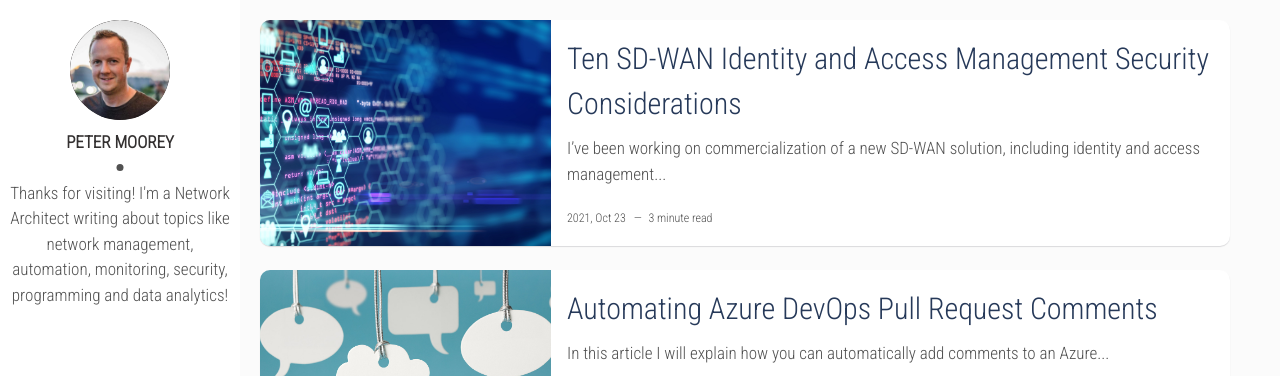
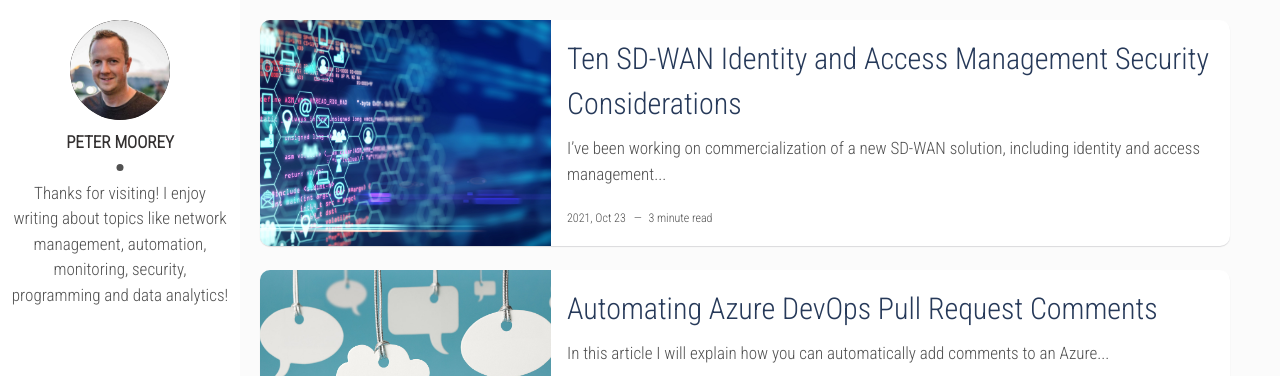
Before and after one commit to petermoorey/petermoorey.github.io, a Jekyll site: the page built from index.html, in a window 1280 px wide. Shown: the top 376 px of the page. Built offline with Jekyll 4.4.1, drawn with Linux system fonts in a browser that asks for light colours; nearby versions of some CDN libraries; the list of posts is cut into pages by our own code.

Commit message:
Update _config.yml

```diff
--- a/_config.yml
+++ b/_config.yml
@@ -9,7 +9,7 @@ site-twitter: #if your site has a twitter account, enter it here
 # Author Settings
 author: Peter Moorey
 author-img: petermoorey.jpg
-about-author: Thanks for visiting! I'm a Network Architect writing about topics like network management, automation, monitoring, security, programming and data analytics!
+about-author: Thanks for visiting! I enjoy writing about topics like network management, automation, monitoring, security, programming and data analytics!
 social-twitter: petermoorey
 social-facebook: peter.moorey
 social-github: petermoorey
```
